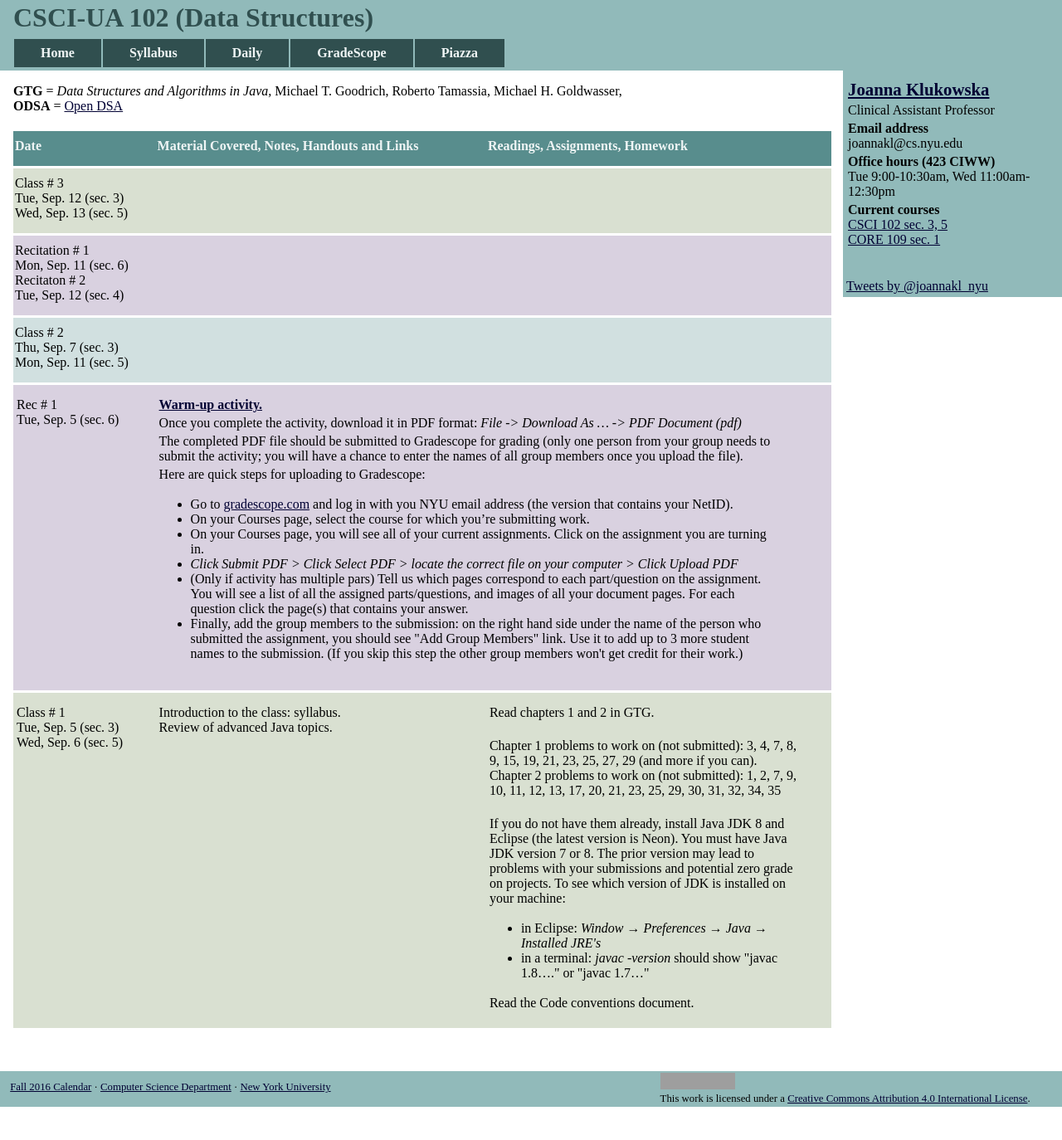
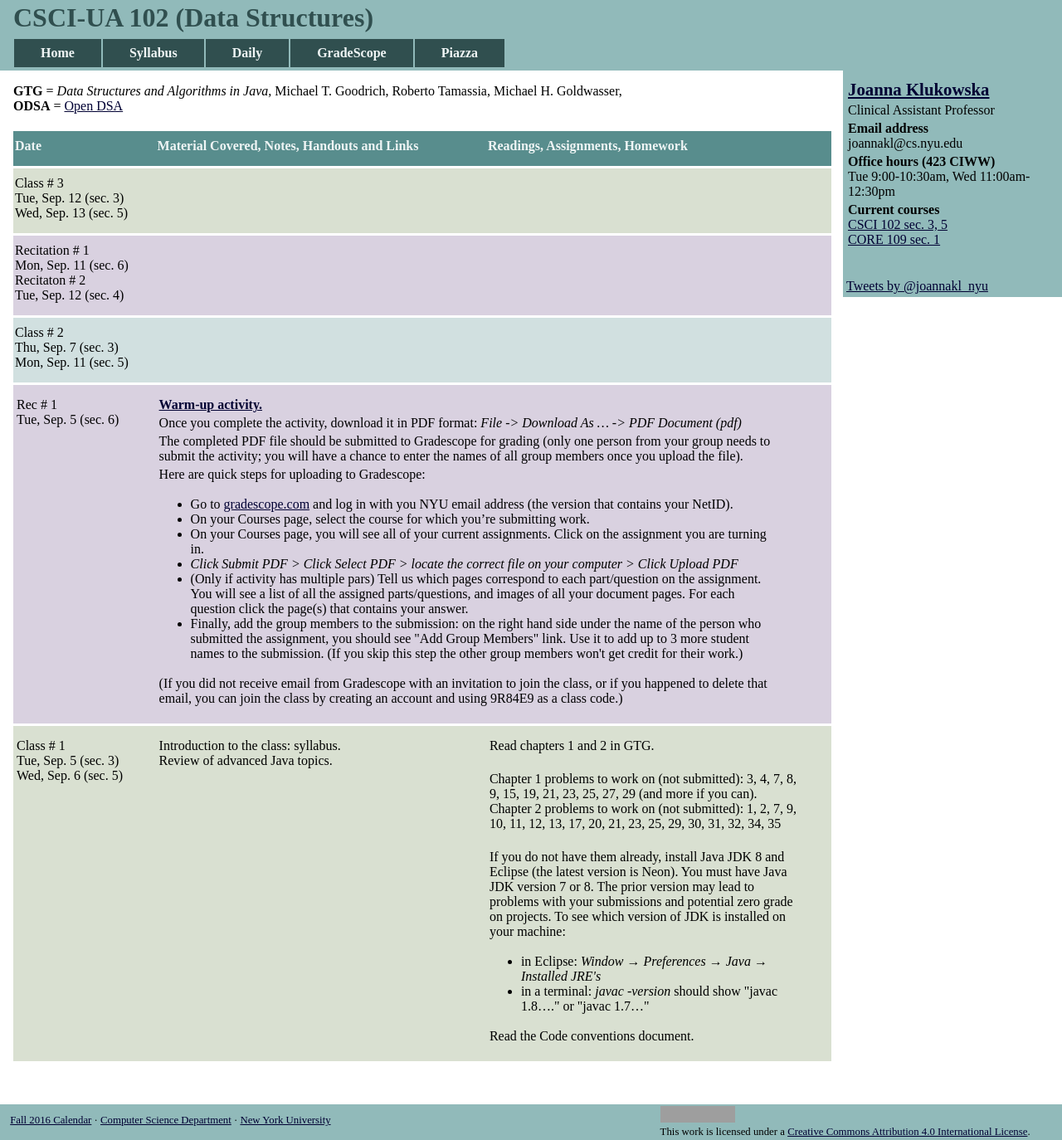
Before and after one commit to joannakl/cs102_f17, a Jekyll site: the page built from daily.html, in a window 1280 px wide. Shown: the whole page at 83% size. Built offline with Jekyll 4.4.1, drawn with Linux system fonts in a browser that asks for light colours; comment, search, counter and statistics services are not loaded; before the commit the page ends 1334 px from its top, so only the background shows below that; grey boxes are pictures that could not be loaded.

```diff
--- a/_config.yml
+++ b/_config.yml
@@ -39,7 +39,7 @@ recitation2_office_hours_location: "Room 318, 60 Fifth Ave."
 tutor_location: "406 WWH"
 tutor_schedule_link: "http://cims.nyu.edu/~joannakl/CSCI102_common/#tutoring"
 
-midterm_exam_date: "sec 3: Tuesday, Oct. 17 <br>sec 5: Tuesday, Oct. 17 (in during recitation)  "
+midterm_exam_date: "sec 3: Tuesday, Oct. 17 <br>sec 5: Tuesday, Oct. 17 (during recitation)  "
 final_exam_date: "sec 3: Tuesday, Dec. 19, 10:00AM-11:50AM
 <br>sec 5: Monday, Dec. 18, 2:00PM-3:50PM "
 final_exams_link: "http://cs.nyu.edu/dynamic/courses/exams/"
--- a/_includes/daily/02.markdown
+++ b/_includes/daily/02.markdown
@@ -12,8 +12,7 @@ Tue, Sep. 5 (sec. 6)
 <div class="column_recitation">
 <p markdown="block">
 
-<!-- [__Warm-up activity.__](https://goo.gl/S7FYbq) -->
-[__Warm-up activity.__]()
+[__Warm-up activity.__](https://goo.gl/S7FYbq)
 
 
 Once you complete the activity, download it in PDF format:
@@ -30,6 +29,10 @@ Here are quick steps for uploading to Gradescope:
 * (Only if activity has multiple pars) Tell us which pages correspond to each part/question on the assignment. You will see a list of all the assigned parts/questions, and images of all your document pages. For each question click the page(s) that contains your answer.
 * Finally, add the group members to the submission: on the right hand side under the name of the person who submitted the assignment, you should see "Add Group Members" link. Use it to add up to 3 more student names to the submission. (If you skip this step the other group members won't get credit for their work.)
 
+(If you did not receive email from Gradescope with an invitation to join
+the class, or if you happened to delete that email, you can join the class
+by creating an account and using 9R84E9 as a class code.)
+
 
 </p>
 </div>
```
